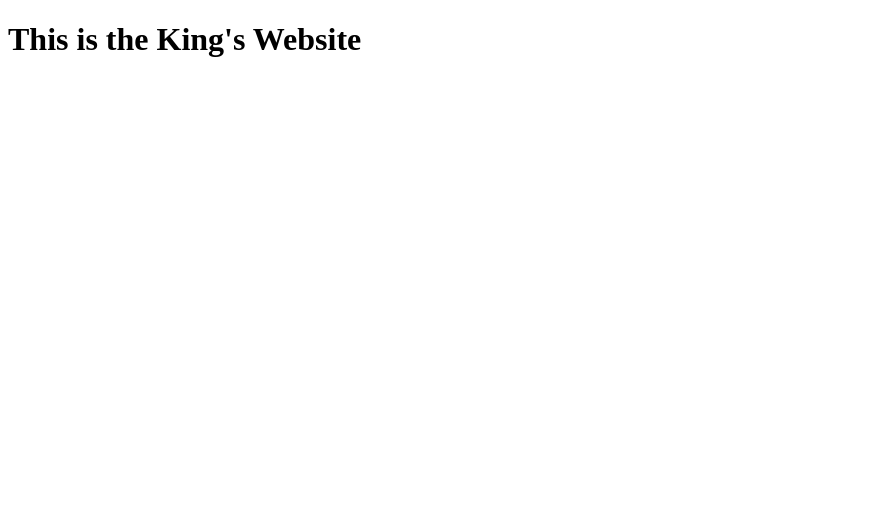
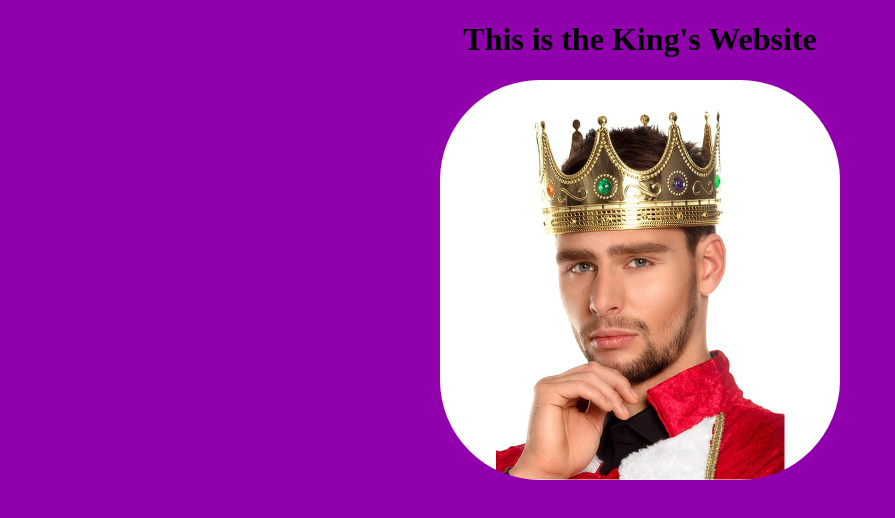
Before and after one commit to AdamPotato/Da-Website, a plain HTML site: page index.html in a window 1280 px wide. Shown: the whole page, without its empty margins (0-895 px from the left). Drawn offline with Linux system fonts and the light colour scheme.

Commit message:
big boi update

```diff
--- a/index.html
+++ b/index.html
@@ -1,9 +1,12 @@
 <!DOCTYPE html>
 <html>
     <head>
+        <meta charset="UTF-8">
+        <link rel="stylesheet" href="style.css"/>
         <title>King Website</title>
     </head>
     <body>
         <h1>This is the King's Website</h1>
+        <img src="gold-crown-with-jewels_1.jpg" class="Crown"/>
     </body>
 </html>
--- /dev/null
+++ b/style.css
@@ -0,0 +1,11 @@
+body
+{
+    background-color: rgb(144, 0, 173);
+    text-align: center;
+}
+.Crown
+{
+    width : 400px;
+    height: 400px;
+    border-radius: 25%;
+}
```
Also changed, not shown: gold-crown-with-jewels_1.jpg (added).
